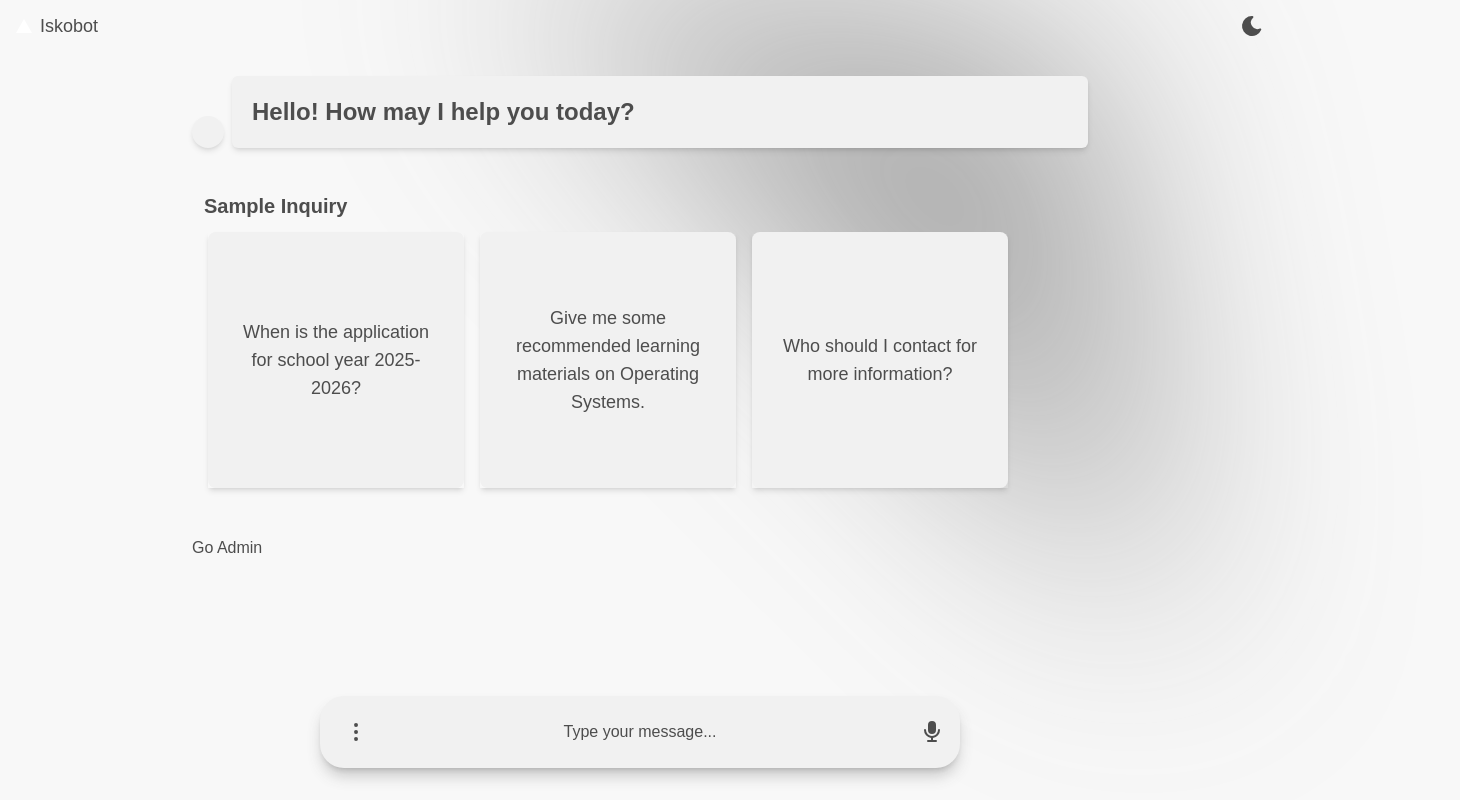
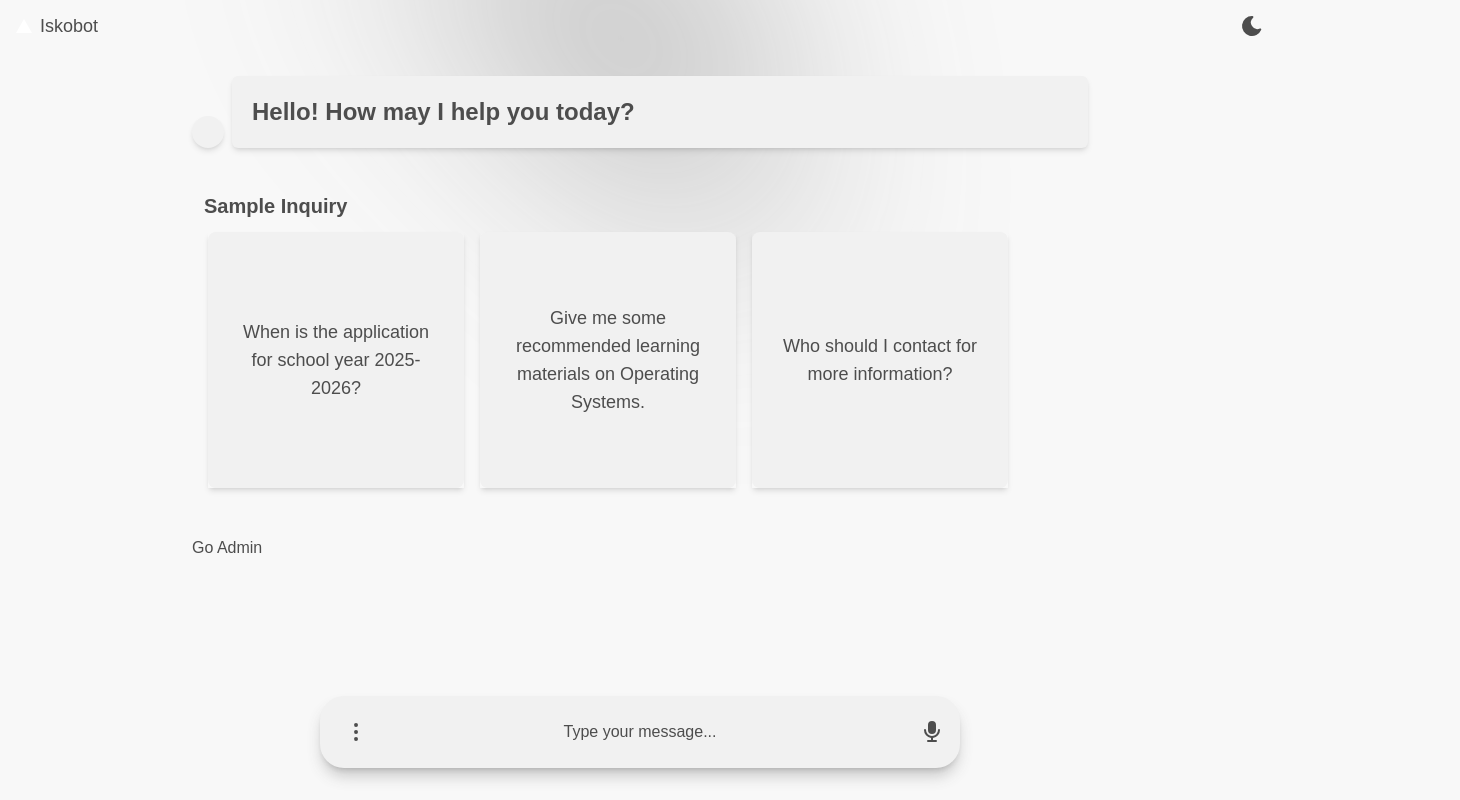
Before and after one commit to SiegfredLorelle/iskobot-ui, a Next.js app: page / in a window 1280 px wide. Shown: the whole page, 1460 px wide, since content can reach past the window. Built offline with nearby package versions, Linux system fonts and the light colour scheme.

Commit message:
Apply eslint

```diff
--- a/src/app/(chat)/page.tsx
+++ b/src/app/(chat)/page.tsx
@@ -15,9 +15,6 @@ export default function ChatPage() {
   return (
     <ChatProvider>
       <div className="my-9 px-3 flex w-full justify-center">
-        <div className="absolute -translate-y-20 translate-x-80 opacity-50 blur-[120px]">
-          <div className="w-0 h-0 rotate-45 border-l-[500px] border-l-transparent border-b-[350px] border-b-text-clr border-r-[500px] border-r-transparent"></div>
-        </div>
         <main className="lg:max-w-4xl w-full mx-auto flex flex-col gap-8 z-1">
           <ChatContent />
           <Link href="/admin">Go Admin</Link>
--- a/src/app/layout.tsx
+++ b/src/app/layout.tsx
@@ -2,6 +2,7 @@ import type { Metadata } from "next";
 import "./globals.css";
 import Header from "@/components/layout/Header";
 import { Providers } from "@/app/providers";
+import TriangleBlurEffect from "@/components/ui/TriangleBlurEffect";
 
 export const metadata: Metadata = {
   title: "Iskobot",
@@ -24,8 +25,10 @@ export default function RootLayout({
     <html lang="en" suppressHydrationWarning>
       <body className="antialiased">
         <Providers>
-          <Header />
-          {children}
+          <TriangleBlurEffect>
+            <Header />
+            {children}
+          </TriangleBlurEffect>
         </Providers>
       </body>
     </html>
--- /dev/null
+++ b/src/components/ui/TriangleBlurEffect.tsx
@@ -0,0 +1,17 @@
+import type { TriangleBlurEffectProps } from "@/libs/types/TriangleBlurEffectProps";
+
+export default function TriangleBlurEffect({
+  children,
+}: TriangleBlurEffectProps) {
+  return (
+    <div className="relative overflow-x-hidden min-h-screen">
+      {/* Triangle Effect */}
+      <div className="absolute left-1/2 -translate-y-20 -translate-x-1/2 opacity-50 blur-[120px]">
+        <div className="w-0 h-0 rotate-45 border-l-[300px] border-l-transparent border-b-[200px] border-b-text-clr border-r-[300px] border-r-transparent" />
+      </div>
+
+      {/* Content */}
+      <div className="relative">{children}</div>
+    </div>
+  );
+}
--- /dev/null
+++ b/src/libs/types/TriangleBlurEffectProps.ts
@@ -0,0 +1,3 @@
+export type TriangleBlurEffectProps = {
+  children: React.ReactNode;
+};
```
